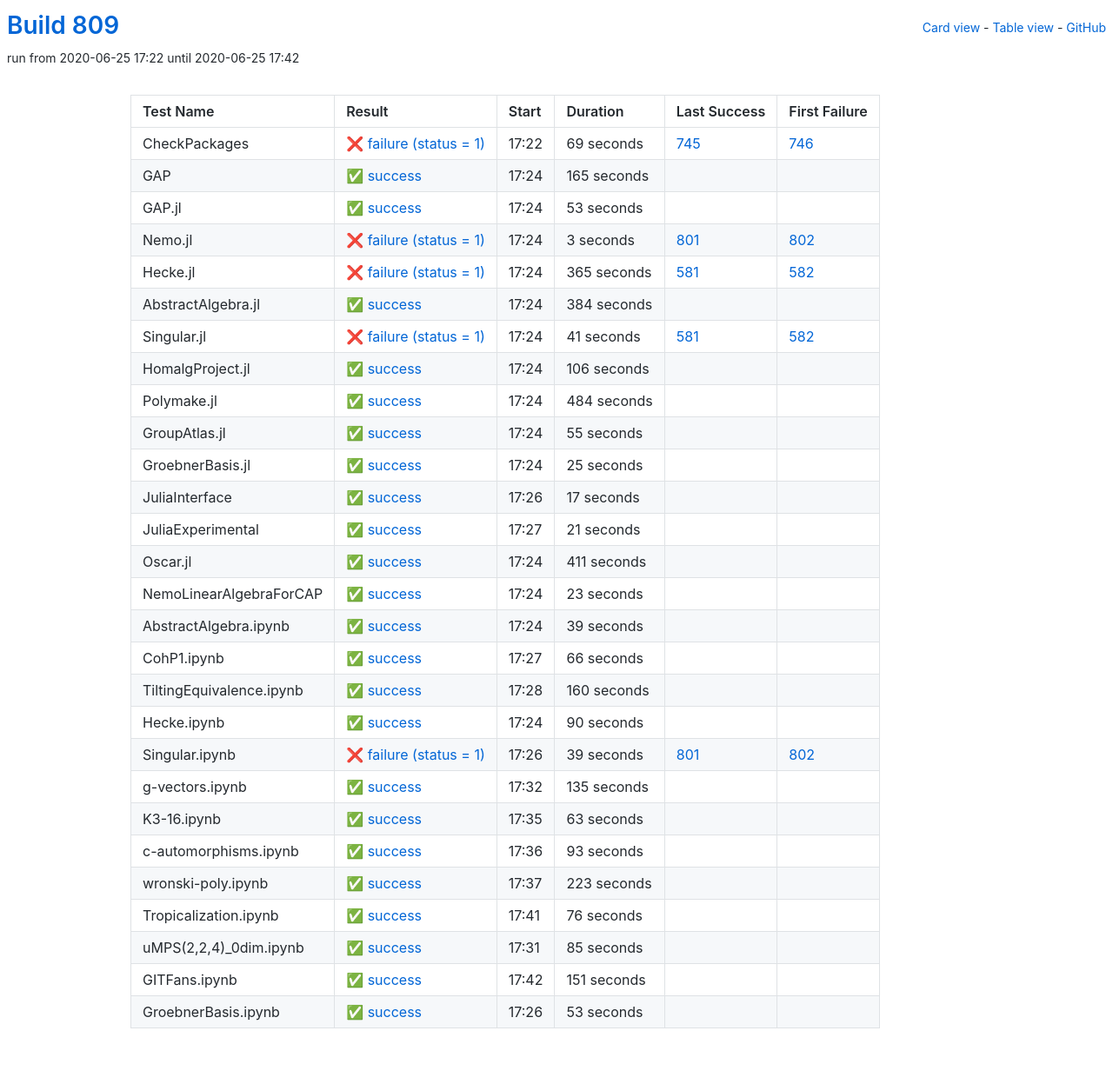
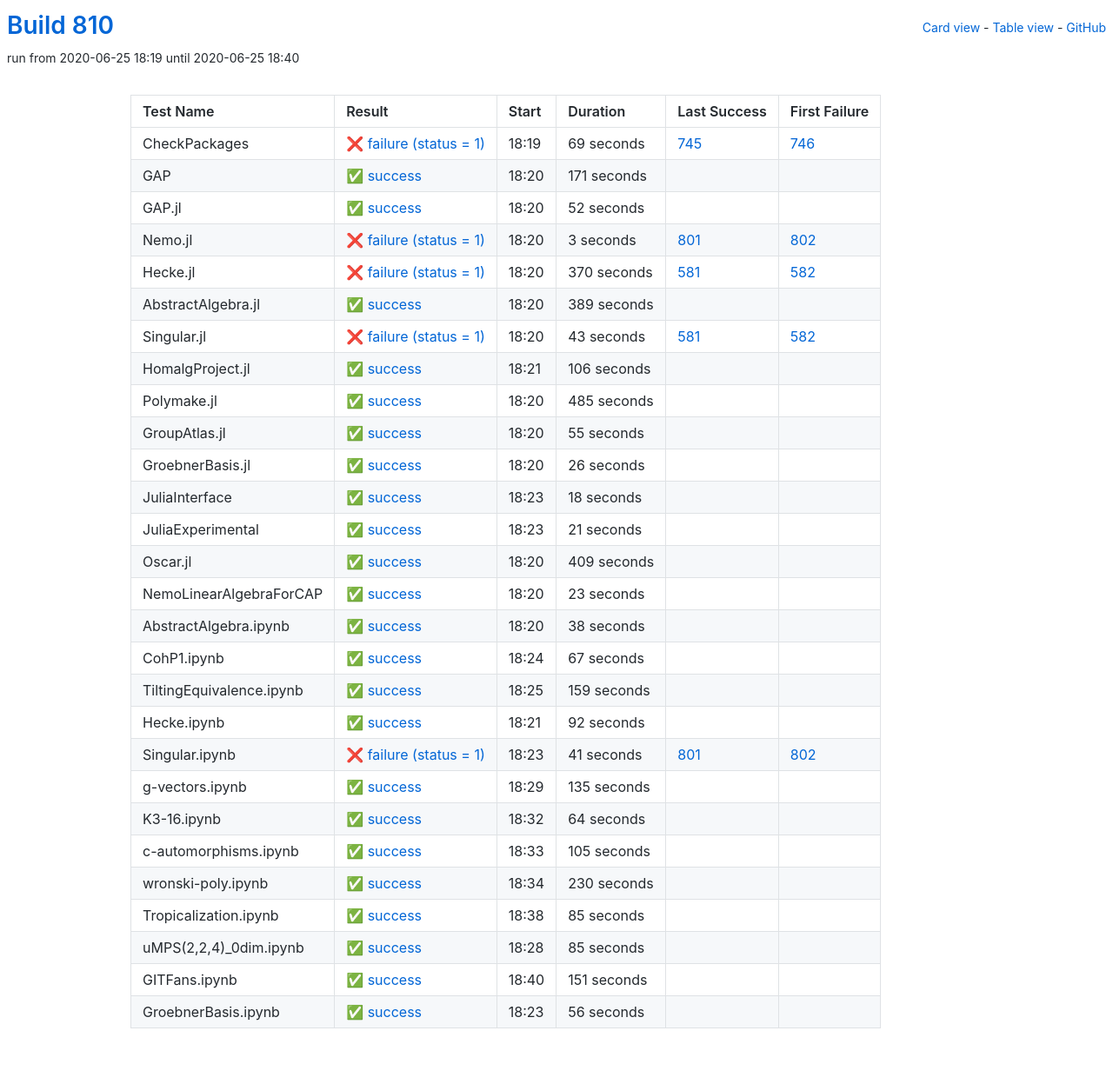
Before and after one commit to oscar-system/oscar-ci-status-1.4, a Jekyll site: the page built from table.html, in a window 1280 px wide. Shown: the whole page at 87% size. Built offline with Jekyll 4.4.1, drawn with Linux system fonts in a browser that asks for light colours.

Commit message:
Build #810

```diff
--- a/_data/ci.yml
+++ b/_data/ci.yml
@@ -1,6 +1,6 @@
 ---
-build: 809
-build_url: https://oscarci.mathematik.uni-kl.de/job/oscar-julia-1.4/809/
+build: 810
+build_url: https://oscarci.mathematik.uni-kl.de/job/oscar-julia-1.4/810/
 job: oscar-julia-1.4
 organization: oscar-system
 repo: oscar-ci-status-1.4
@@ -8,8 +8,8 @@ repourl: https://github.com/oscar-system/oscar-ci-status-1.4
 tests:
 - name: CheckPackages
   id: checkpackages
-  log: https://oscarci.mathematik.uni-kl.de/job/oscar-julia-1.4/809/artifact/logs/build-809/CheckPackages.log
-  start: 2020-06-25 17:22
+  log: https://oscarci.mathematik.uni-kl.de/job/oscar-julia-1.4/810/artifact/logs/build-810/CheckPackages.log
+  start: 2020-06-25 18:19
   success: false
   exitcode: 1
   status: failure
@@ -20,32 +20,32 @@ tests:
   first_failure_url: https://oscarci.mathematik.uni-kl.de/job/oscar-julia-1.4/746/
 - name: GAP
   id: gap
-  log: https://oscarci.mathematik.uni-kl.de/job/oscar-julia-1.4/809/artifact/logs/build-809/GAP.log
-  start: 2020-06-25 17:24
+  log: https://oscarci.mathematik.uni-kl.de/job/oscar-julia-1.4/810/artifact/logs/build-810/GAP.log
+  start: 2020-06-25 18:20
   success: true
   exitcode: 0
   status: success
-  duration: 165
+  duration: 171
   last_success: false
   last_success_url:
   first_failure: false
   first_failure_url:
 - name: GAP.jl
   id: gap-jl
-  log: https://oscarci.mathematik.uni-kl.de/job/oscar-julia-1.4/809/artifact/logs/build-809/GAP.jl.log
-  start: 2020-06-25 17:24
+  log: https://oscarci.mathematik.uni-kl.de/job/oscar-julia-1.4/810/artifact/logs/build-810/GAP.jl.log
+  start: 2020-06-25 18:20
   success: true
   exitcode: 0
   status: success
-  duration: 53
+  duration: 52
   last_success: false
   last_success_url:
   first_failure: false
   first_failure_url:
 - name: Nemo.jl
   id: nemo-jl
-  log: https://oscarci.mathematik.uni-kl.de/job/oscar-julia-1.4/809/artifact/logs/build-809/Nemo.jl.log
-  start: 2020-06-25 17:24
+  log: https://oscarci.mathematik.uni-kl.de/job/oscar-julia-1.4/810/artifact/logs/build-810/Nemo.jl.log
+  start: 2020-06-25 18:20
   success: false
   exitcode: 1
   status: failure
@@ -56,44 +56,44 @@ tests:
   first_failure_url: https://oscarci.mathematik.uni-kl.de/job/oscar-julia-1.4/802/
 - name: Hecke.jl
   id: hecke-jl
-  log: https://oscarci.mathematik.uni-kl.de/job/oscar-julia-1.4/809/artifact/logs/build-809/Hecke.jl.log
-  start: 2020-06-25 17:24
+  log: https://oscarci.mathematik.uni-kl.de/job/oscar-julia-1.4/810/artifact/logs/build-810/Hecke.jl.log
+  start: 2020-06-25 18:20
   success: false
   exitcode: 1
   status: failure
-  duration: 365
+  duration: 370
   last_success: 581
   last_success_url: https://oscarci.mathematik.uni-kl.de/job/oscar-julia-1.4/581/
   first_failure: 582
   first_failure_url: https://oscarci.mathematik.uni-kl.de/job/oscar-julia-1.4/582/
 - name: AbstractAlgebra.jl
   id: abstractalgebra-jl
-  log: https://oscarci.mathematik.uni-kl.de/job/oscar-julia-1.4/809/artifact/logs/build-809/AbstractAlgebra.jl.log
-  start: 2020-06-25 17:24
+  log: https://oscarci.mathematik.uni-kl.de/job/oscar-julia-1.4/810/artifact/logs/build-810/AbstractAlgebra.jl.log
+  start: 2020-06-25 18:20
   success: true
   exitcode: 0
   status: success
-  duration: 384
+  duration: 389
   last_success: false
   last_success_url:
   first_failure: false
   first_failure_url:
 - name: Singular.jl
   id: singular-jl
-  log: https://oscarci.mathematik.uni-kl.de/job/oscar-julia-1.4/809/artifact/logs/build-809/Singular.jl.log
-  start: 2020-06-25 17:24
+  log: https://oscarci.mathematik.uni-kl.de/job/oscar-julia-1.4/810/artifact/logs/build-810/Singular.jl.log
+  start: 2020-06-25 18:20
   success: false
   exitcode: 1
   status: failure
-  duration: 41
+  duration: 43
   last_success: 581
   last_success_url: https://oscarci.mathematik.uni-kl.de/job/oscar-julia-1.4/581/
   first_failure: 582
   first_failure_url: https://oscarci.mathematik.uni-kl.de/job/oscar-julia-1.4/582/
 - name: HomalgProject.jl
   id: homalgproject-jl
-  log: https://oscarci.mathematik.uni-kl.de/job/oscar-julia-1.4/809/artifact/logs/build-809/HomalgProject.jl.log
-  start: 2020-06-25 17:24
+  log: https://oscarci.mathematik.uni-kl.de/job/oscar-julia-1.4/810/artifact/logs/build-810/HomalgProject.jl.log
+  start: 2020-06-25 18:21
   success: true
   exitcode: 0
   status: success
@@ -104,20 +104,20 @@ tests:
   first_failure_url:
 - name: Polymake.jl
   id: polymake-jl
-  log: https://oscarci.mathematik.uni-kl.de/job/oscar-julia-1.4/809/artifact/logs/build-809/Polymake.jl.log
-  start: 2020-06-25 17:24
+  log: https://oscarci.mathematik.uni-kl.de/job/oscar-julia-1.4/810/artifact/logs/build-810/Polymake.jl.log
+  start: 2020-06-25 18:20
   success: true
   exitcode: 0
   status: success
-  duration: 484
+  duration: 485
   last_success: false
   last_success_url:
   first_failure: false
   first_failure_url:
 - name: GroupAtlas.jl
   id: groupatlas-jl
-  log: https://oscarci.mathematik.uni-kl.de/job/oscar-julia-1.4/809/artifact/logs/build-809/GroupAtlas.jl.log
-  start: 2020-06-25 17:24
+  log: https://oscarci.mathematik.uni-kl.de/job/oscar-julia-1.4/810/artifact/logs/build-810/GroupAtlas.jl.log
+  start: 2020-06-25 18:20
   success: true
   exitcode: 0
   status: success
@@ -128,32 +128,32 @@ tests:
   first_failure_url:
 - name: GroebnerBasis.jl
   id: groebnerbasis-jl
-  log: https://oscarci.mathematik.uni-kl.de/job/oscar-julia-1.4/809/artifact/logs/build-809/GroebnerBasis.jl.log
-  start: 2020-06-25 17:24
+  log: https://oscarci.mathematik.uni-kl.de/job/oscar-julia-1.4/810/artifact/logs/build-810/GroebnerBasis.jl.log
+  start: 2020-06-25 18:20
   success: true
   exitcode: 0
   status: success
-  duration: 25
+  duration: 26
   last_success: false
   last_success_url:
   first_failure: false
   first_failure_url:
 - name: JuliaInterface
   id: juliainterface
-  log: https://oscarci.mathematik.uni-kl.de/job/oscar-julia-1.4/809/artifact/logs/build-809/JuliaInterface.log
-  start: 2020-06-25 17:26
+  log: https://oscarci.mathematik.uni-kl.de/job/oscar-julia-1.4/810/artifact/logs/build-810/JuliaInterface.log
+  start: 2020-06-25 18:23
   success: true
   exitcode: 0
   status: success
-  duration: 17
+  duration: 18
   last_success: false
   last_success_url:
   first_failure: false
   first_failure_url:
 - name: JuliaExperimental
   id: juliaexperimental
-  log: https://oscarci.mathematik.uni-kl.de/job/oscar-julia-1.4/809/artifact/logs/build-809/JuliaExperimental.log
-  start: 2020-06-25 17:27
+  log: https://oscarci.mathematik.uni-kl.de/job/oscar-julia-1.4/810/artifact/logs/build-810/JuliaExperimental.log
+  start: 2020-06-25 18:23
   success: true
   exitcode: 0
   status: success
@@ -164,20 +164,20 @@ tests:
   first_failure_url:
 - name: Oscar.jl
   id: oscar-jl
-  log: https://oscarci.mathematik.uni-kl.de/job/oscar-julia-1.4/809/artifact/logs/build-809/Oscar.jl.log
-  start: 2020-06-25 17:24
+  log: https://oscarci.mathematik.uni-kl.de/job/oscar-julia-1.4/810/artifact/logs/build-810/Oscar.jl.log
+  start: 2020-06-25 18:20
   success: true
   exitcode: 0
   status: success
-  duration: 411
+  duration: 409
   last_success: false
   last_success_url:
   first_failure: false
   first_failure_url:
 - name: NemoLinearAlgebraForCAP
   id: nemolinearalgebraforcap
-  log: https://oscarci.mathematik.uni-kl.de/job/oscar-julia-1.4/809/artifact/logs/build-809/NemoLinearAlgebraForCAP.log
-  start: 2020-06-25 17:24
+  log: https://oscarci.mathematik.uni-kl.de/job/oscar-julia-1.4/810/artifact/logs/build-810/NemoLinearAlgebraForCAP.log
+  start: 2020-06-25 18:20
   success: true
   exitcode: 0
   status: success
@@ -188,68 +188,68 @@ tests:
   first_failure_url:
 - name: AbstractAlgebra.ipynb
   id: abstractalgebra-ipynb
-  log: https://oscarci.mathematik.uni-kl.de/job/oscar-julia-1.4/809/artifact/logs/build-809/AbstractAlgebra.ipynb.log
-  start: 2020-06-25 17:24
+  log: https://oscarci.mathematik.uni-kl.de/job/oscar-julia-1.4/810/artifact/logs/build-810/AbstractAlgebra.ipynb.log
+  start: 2020-06-25 18:20
   success: true
   exitcode: 0
   status: success
-  duration: 39
+  duration: 38
   last_success: false
   last_success_url:
   first_failure: false
   first_failure_url:
 - name: CohP1.ipynb
   id: cohp1-ipynb
-  log: https://oscarci.mathematik.uni-kl.de/job/oscar-julia-1.4/809/artifact/logs/build-809/CohP1.ipynb.log
-  start: 2020-06-25 17:27
+  log: https://oscarci.mathematik.uni-kl.de/job/oscar-julia-1.4/810/artifact/logs/build-810/CohP1.ipynb.log
+  start: 2020-06-25 18:24
   success: true
   exitcode: 0
   status: success
-  duration: 66
+  duration: 67
   last_success: false
   last_success_url:
   first_failure: false
   first_failure_url:
 - name: TiltingEquivalence.ipynb
   id: tiltingequivalence-ipynb
-  log: https://oscarci.mathematik.uni-kl.de/job/oscar-julia-1.4/809/artifact/logs/build-809/TiltingEquivalence.ipynb.log
-  start: 2020-06-25 17:28
+  log: https://oscarci.mathematik.uni-kl.de/job/oscar-julia-1.4/810/artifact/logs/build-810/TiltingEquivalence.ipynb.log
+  start: 2020-06-25 18:25
   success: true
   exitcode: 0
   status: success
-  duration: 160
+  duration: 159
   last_success: false
   last_success_url:
   first_failure: false
   first_failure_url:
 - name: Hecke.ipynb
   id: hecke-ipynb
-  log: https://oscarci.mathematik.uni-kl.de/job/oscar-julia-1.4/809/artifact/logs/build-809/Hecke.ipynb.log
-  start: 2020-06-25 17:24
+  log: https://oscarci.mathematik.uni-kl.de/job/oscar-julia-1.4/810/artifact/logs/build-810/Hecke.ipynb.log
+  start: 2020-06-25 18:21
   success: true
   exitcode: 0
   status: success
-  duration: 90
+  duration: 92
   last_success: false
   last_success_url:
   first_failure: false
   first_failure_url:
 - name: Singular.ipynb
   id: singular-ipynb
-  log: https://oscarci.mathematik.uni-kl.de/job/oscar-julia-1.4/809/artifact/logs/build-809/Singular.ipynb.log
-  start: 2020-06-25 17:26
+  log: https://oscarci.mathematik.uni-kl.de/job/oscar-julia-1.4/810/artifact/logs/build-810/Singular.ipynb.log
+  start: 2020-06-25 18:23
   success: false
   exitcode: 1
   status: failure
-  duration: 39
+  duration: 41
   last_success: 801
   last_success_url: https://oscarci.mathematik.uni-kl.de/job/oscar-julia-1.4/801/
   first_failure: 802
   first_failure_url: https://oscarci.mathematik.uni-kl.de/job/oscar-julia-1.4/802/
 - name: g-vectors.ipynb
   id: g-vectors-ipynb
-  log: https://oscarci.mathematik.uni-kl.de/job/oscar-julia-1.4/809/artifact/logs/build-809/g-vectors.ipynb.log
-  start: 2020-06-25 17:32
+  log: https://oscarci.mathematik.uni-kl.de/job/oscar-julia-1.4/810/artifact/logs/build-810/g-vectors.ipynb.log
+  start: 2020-06-25 18:29
   success: true
   exitcode: 0
   status: success
@@ -260,56 +260,56 @@ tests:
   first_failure_url:
 - name: K3-16.ipynb
   id: k3-16-ipynb
-  log: https://oscarci.mathematik.uni-kl.de/job/oscar-julia-1.4/809/artifact/logs/build-809/K3-16.ipynb.log
-  start: 2020-06-25 17:35
+  log: https://oscarci.mathematik.uni-kl.de/job/oscar-julia-1.4/810/artifact/logs/build-810/K3-16.ipynb.log
+  start: 2020-06-25 18:32
   success: true
   exitcode: 0
   status: success
-  duration: 63
+  duration: 64
   last_success: false
   last_success_url:
   first_failure: false
   first_failure_url:
 - name: c-automorphisms.ipynb
   id: c-automorphisms-ipynb
-  log: https://oscarci.mathematik.uni-kl.de/job/oscar-julia-1.4/809/artifact/logs/build-809/c-automorphisms.ipynb.log
-  start: 2020-06-25 17:36
+  log: https://oscarci.mathematik.uni-kl.de/job/oscar-julia-1.4/810/artifact/logs/build-810/c-automorphisms.ipynb.log
+  start: 2020-06-25 18:33
   success: true
   exitcode: 0
   status: success
-  duration: 93
+  duration: 105
   last_success: false
   last_success_url:
   first_failure: false
   first_failure_url:
 - name: wronski-poly.ipynb
   id: wronski-poly-ipynb
-  log: https://oscarci.mathematik.uni-kl.de/job/oscar-julia-1.4/809/artifact/logs/build-809/wronski-poly.ipynb.log
-  start: 2020-06-25 17:37
+  log: https://oscarci.mathematik.uni-kl.de/job/oscar-julia-1.4/810/artifact/logs/build-810/wronski-poly.ipynb.log
+  start: 2020-06-25 18:34
   success: true
   exitcode: 0
   status: success
-  duration: 223
+  duration: 230
   last_success: false
   last_success_url:
   first_failure: false
   first_failure_url:
 - name: Tropicalization.ipynb
   id: tropicalization-ipynb
-  log: https://oscarci.mathematik.uni-kl.de/job/oscar-julia-1.4/809/artifact/logs/build-809/Tropicalization.ipynb.log
-  start: 2020-06-25 17:41
+  log: https://oscarci.mathematik.uni-kl.de/job/oscar-julia-1.4/810/artifact/logs/build-810/Tropicalization.ipynb.log
+  start: 2020-06-25 18:38
   success: true
   exitcode: 0
   status: success
-  duration: 76
+  duration: 85
   last_success: false
   last_success_url:
   first_failure: false
   first_failure_url:
 - name: uMPS(2,2,4)_0dim.ipynb
   id: umps-2-2-4-0dim-ipynb
-  log: https://oscarci.mathematik.uni-kl.de/job/oscar-julia-1.4/809/artifact/logs/build-809/uMPS-2-2-4-_0dim.ipynb.log
-  start: 2020-06-25 17:31
+  log: https://oscarci.mathematik.uni-kl.de/job/oscar-julia-1.4/810/artifact/logs/build-810/uMPS-2-2-4-_0dim.ipynb.log
+  start: 2020-06-25 18:28
   success: true
   exitcode: 0
   status: success
@@ -320,8 +320,8 @@ tests:
   first_failure_url:
 - name: GITFans.ipynb
   id: gitfans-ipynb
-  log: https://oscarci.mathematik.uni-kl.de/job/oscar-julia-1.4/809/artifact/logs/build-809/GITFans.ipynb.log
-  start: 2020-06-25 17:42
+  log: https://oscarci.mathematik.uni-kl.de/job/oscar-julia-1.4/810/artifact/logs/build-810/GITFans.ipynb.log
+  start: 2020-06-25 18:40
   success: true
   exitcode: 0
   status: success
@@ -332,12 +332,12 @@ tests:
   first_failure_url:
 - name: GroebnerBasis.ipynb
   id: groebnerbasis-ipynb
-  log: https://oscarci.mathematik.uni-kl.de/job/oscar-julia-1.4/809/artifact/logs/build-809/GroebnerBasis.ipynb.log
-  start: 2020-06-25 17:26
+  log: https://oscarci.mathematik.uni-kl.de/job/oscar-julia-1.4/810/artifact/logs/build-810/GroebnerBasis.ipynb.log
+  start: 2020-06-25 18:23
   success: true
   exitcode: 0
   status: success
-  duration: 53
+  duration: 56
   last_success: false
   last_success_url:
   first_failure: false
```
Also changed, not shown: README.md.
